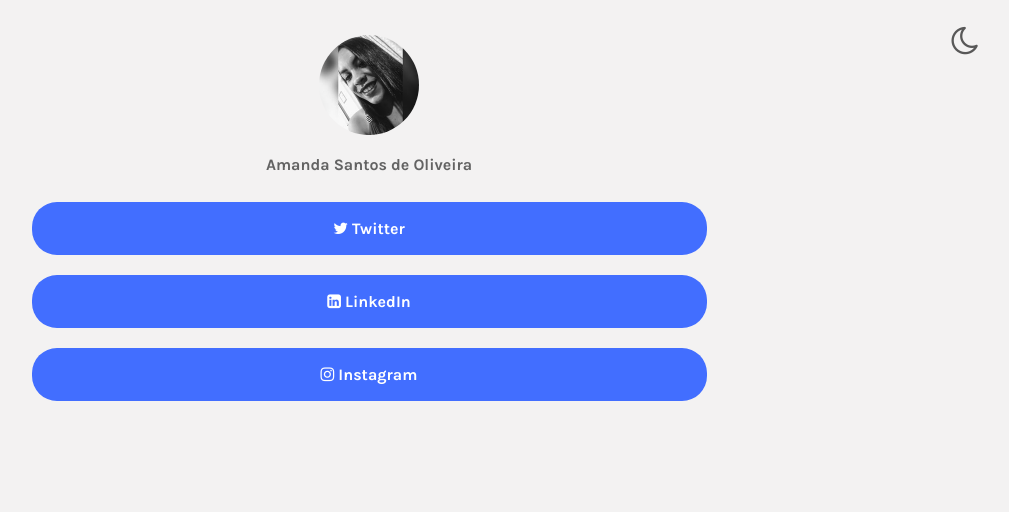
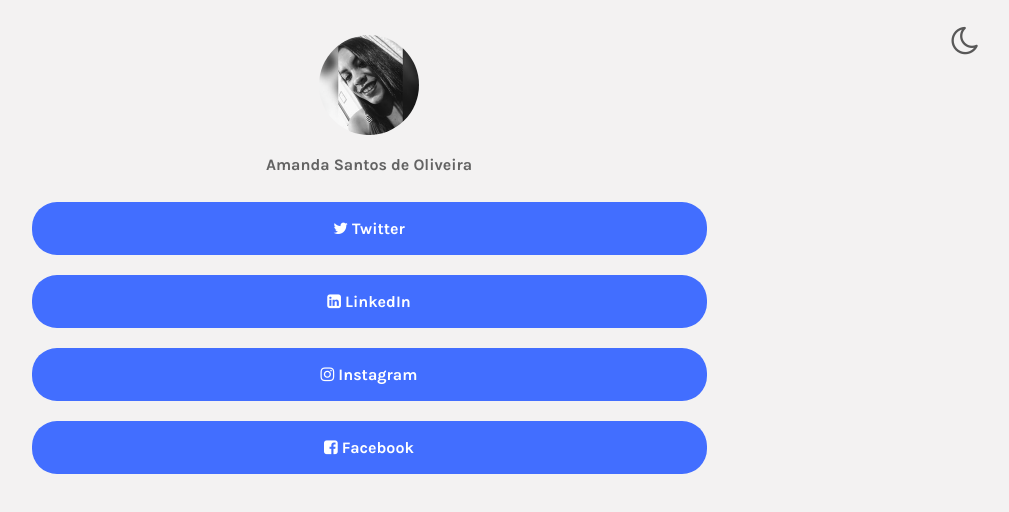
Before and after one commit to thiagowilliamp/amandasantos, a plain HTML site: page index.html in a window 1280 px wide. Shown: the whole page, without its empty margins (271-1280 px from the left). Drawn offline with Linux system fonts and the light colour scheme.

Commit message:
Update index.html

```diff
--- a/index.html
+++ b/index.html
@@ -18,6 +18,7 @@
         <a class="link" href="https://twitter.com/1411_amanda" target="_blank" style="border-radius: 25px;"><i class="fa fa-twitter" aria-hidden="true"></i> Twitter</a>
         <a class="link" href="https://www.linkedin.com/in/amanda-oliveira-7ba18b1a7/" target="_blank" style="border-radius: 25px;"><i class="fa fa-linkedin-square"></i> LinkedIn</a>
         <a class="link" href="https://www.instagram.com/amanda.santos41/" target="_blank" style="border-radius: 25px;"><i class="fa fa-instagram" aria-hidden="true"></i> Instagram</a>
+        <a class="link" href="https://www.facebook.com/Amandasantoos41" target="_blank" style="border-radius: 25px;"><i class="fa fa-facebook-square" aria-hidden="true"></i> Facebook</a>
     </div>
 </body>
 </html>
```
